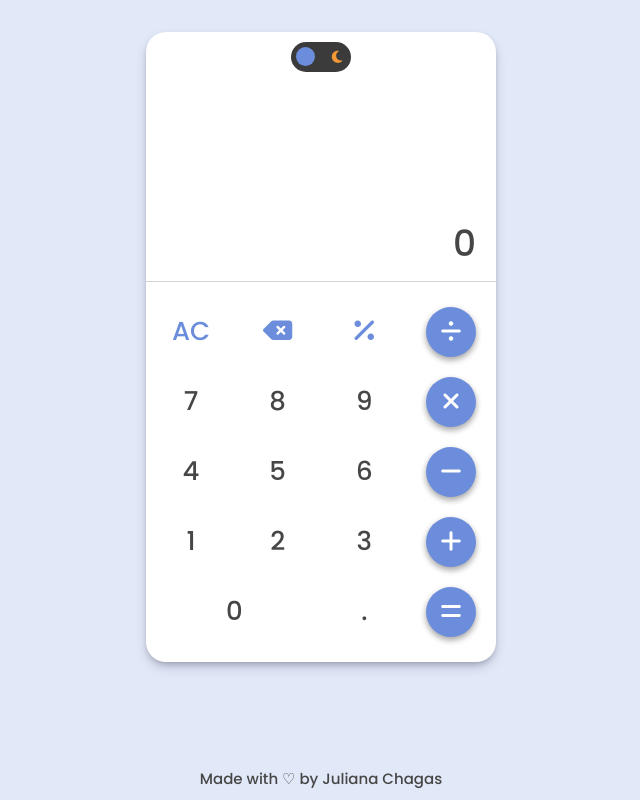
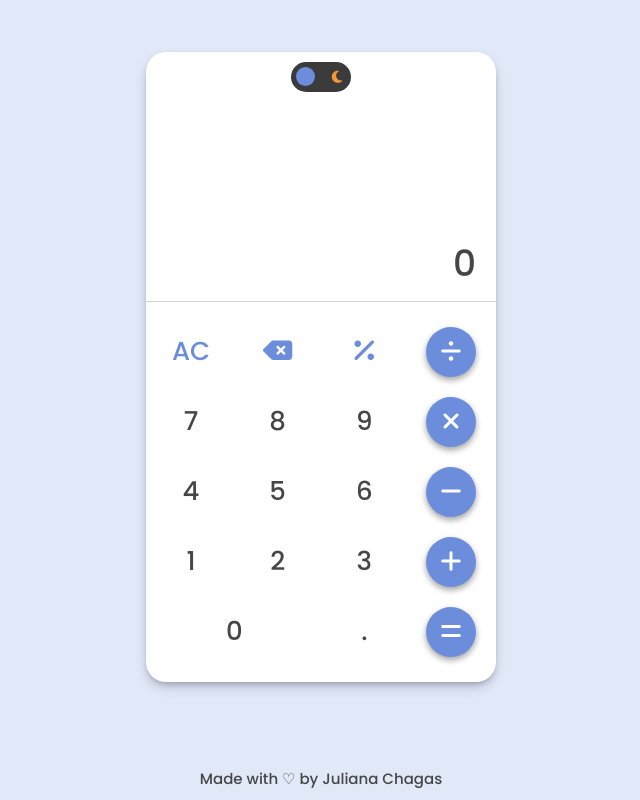
Before and after one commit to julianachagas/calculator, a plain HTML site: page index.html in a window 1280 px wide. Shown: the whole page, without its empty margins (319-959 px from the left). Drawn offline with Linux system fonts and the light colour scheme.

Commit message:
fix: add padding and gap to body

```diff
--- a/sass/style.scss
+++ b/sass/style.scss
@@ -13,12 +13,14 @@
   font-weight: 500;
   display: grid;
   place-items: center;
+  gap: 4rem;
   transition: background 0.3s linear;
   background: var(--bg-color);
+  padding-top: 4rem;
 }
 
 body.dark {
-  --bg-color:rgb(22, 22, 22);
+  --bg-color: rgb(22, 22, 22);
   --primary-color: rgb(39, 39, 39);
   --main-text: rgb(231, 231, 231);
   .calculator {
```
Also changed, not shown: css/style.css, 1 other file.
